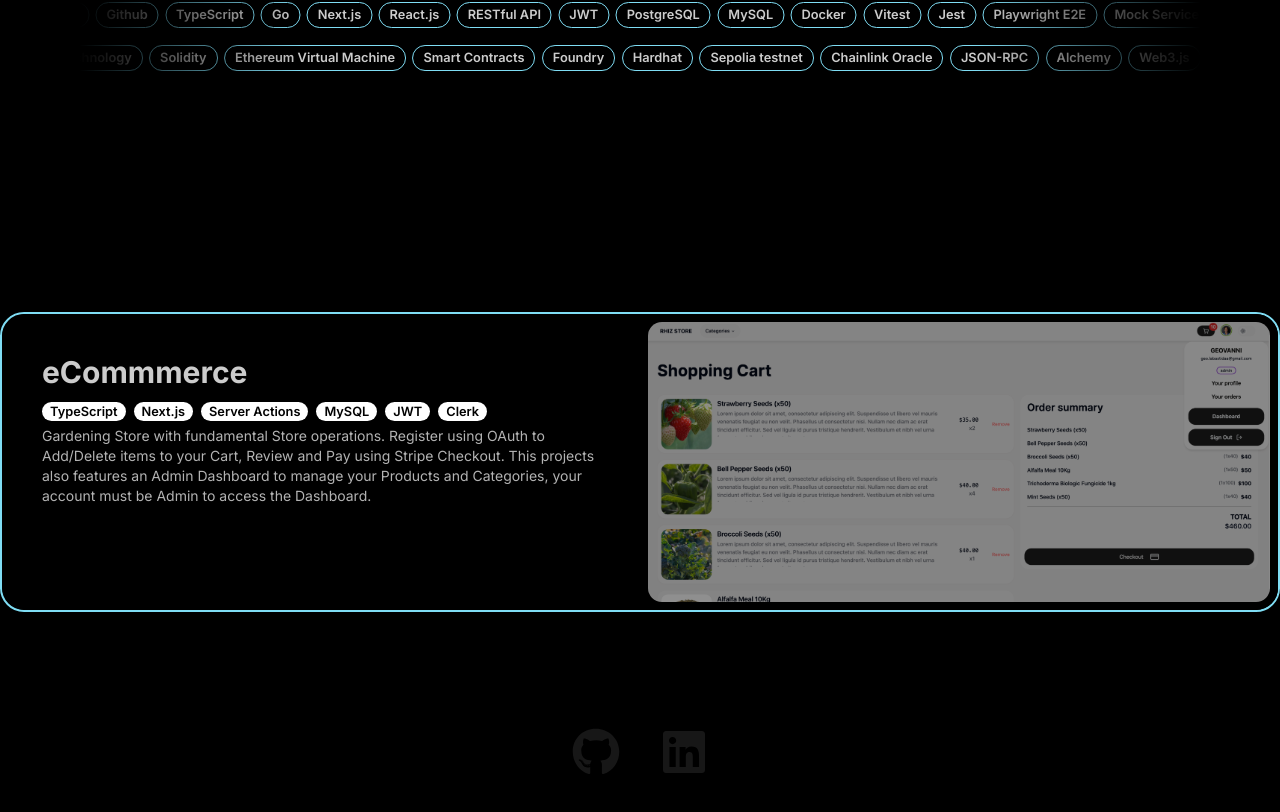
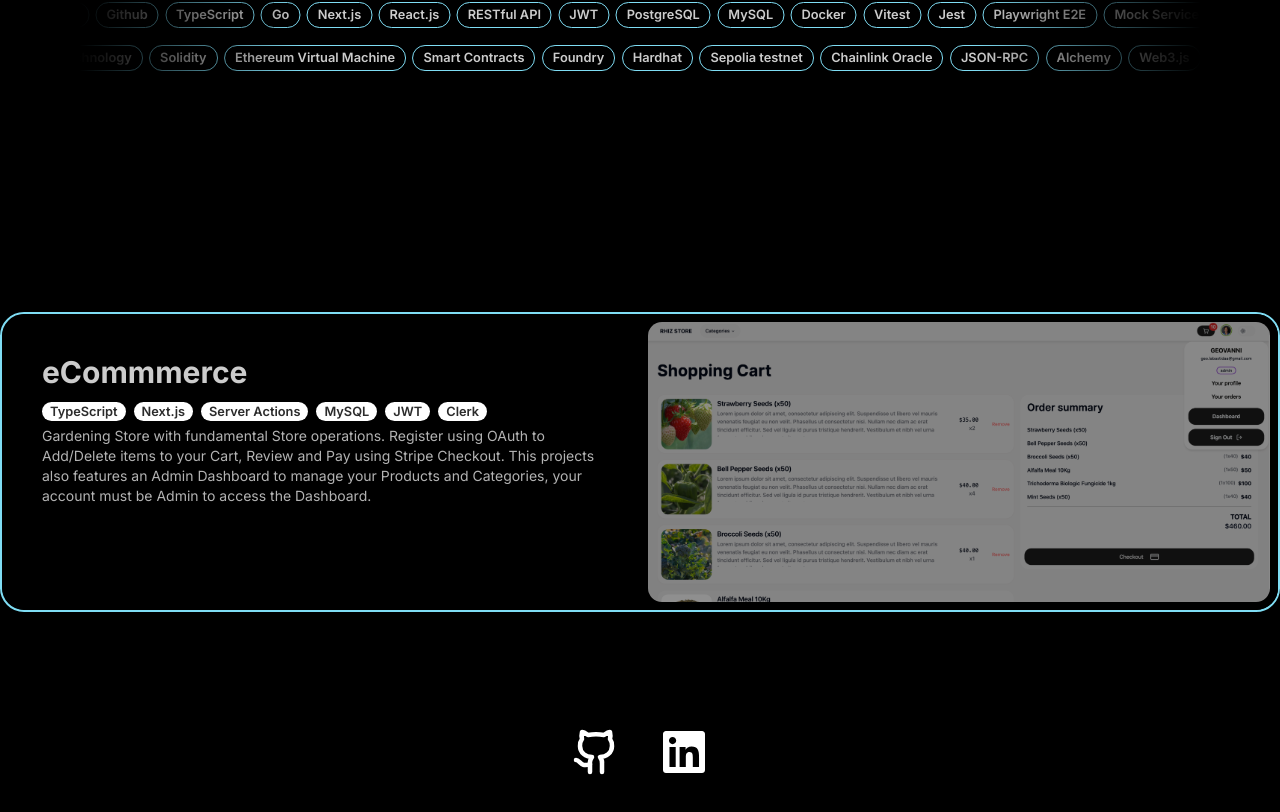
Before and after one commit to Labastidaa/Portfolio, a Next.js app: page / in a window 1280 px wide. Shown: the part 428-1240 px from the top of the page. Built offline with nearby package versions, Linux system fonts and the light colour scheme.

Commit message:
Icons and buttons color update

```diff
--- a/app/portfolio/page.tsx
+++ b/app/portfolio/page.tsx
@@ -131,7 +131,7 @@ const Portfolio = () => {
               <div className="space-y-5">
                 <Link
                   className={cn(
-                    buttonVariants({ variant: "secondary" }),
+                    buttonVariants({ variant: "default" }),
                     "flex top-10 w-full space-x-5 h-[50px] left-10 rounded-[20px]"
                   )}
                   href={"https://store-gardening.vercel.app/"}
@@ -143,7 +143,7 @@ const Portfolio = () => {
                 </Link>
                 <Link
                   className={cn(
-                    buttonVariants({ variant: "default" }),
+                    buttonVariants({ variant: "secondary" }),
                     "flex top-10 w-full space-x-5 h-[50px] left-10 rounded-[20px]"
                   )}
                   href={"https://github.com/Labastidaa/store-gardening"}
@@ -155,7 +155,7 @@ const Portfolio = () => {
                 </Link>
                 <Link
                   className={cn(
-                    buttonVariants({ variant: "default" }),
+                    buttonVariants({ variant: "secondary" }),
                     "flex top-10 w-full space-x-5 h-[50px] left-10 rounded-[20px]"
                   )}
                   href={"https://vimeo.com/manage/videos/898797134"}
--- a/components/contact-icons.tsx
+++ b/components/contact-icons.tsx
@@ -2,19 +2,20 @@
 import React from "react";
 import Link from "next/link";
 import { motion } from "framer-motion";
-import { FaLinkedin, FaGithub } from "react-icons/fa";
+import { FaLinkedin } from "react-icons/fa";
+import { Github } from "lucide-react";
 
 const Contact = () => {
   return (
     <div className="flex items-center space-x-10 h-[200px] justify-center">
       <motion.div whileHover={{ scale: 1.2 }} whileTap={{ scale: 0.9 }}>
         <Link href={"https://github.com/Labastidaa"}>
-          <FaGithub className="w-[3rem] h-[3rem]" />
+          <Github size={48} color="#ffffff" strokeWidth={2.25} />
         </Link>
       </motion.div>
       <motion.div whileHover={{ scale: 1.2 }} whileTap={{ scale: 0.9 }}>
         <Link href={"https://www.linkedin.com/in/geolavz/"}>
-          <FaLinkedin className="w-[3rem] h-[3rem]" />
+          <FaLinkedin className="w-[3rem] h-[3rem] text-white" />
         </Link>
       </motion.div>
     </div>
--- a/components/ui/project-card.tsx
+++ b/components/ui/project-card.tsx
@@ -29,7 +29,7 @@ const ProjectCard = ({ link, title, description, tags }: CardProps) => {
               <Badge
                 key={index}
                 variant={"outline"}
-                className="bg-white border-none text-black px-2 py-0.2 text-[0.2rem]"
+                className="bg-white border-none text-[#2b2b2b] hover:text-black px-2 py-0.2 text-[0.2rem]"
               >
                 {tag}
               </Badge>
```
